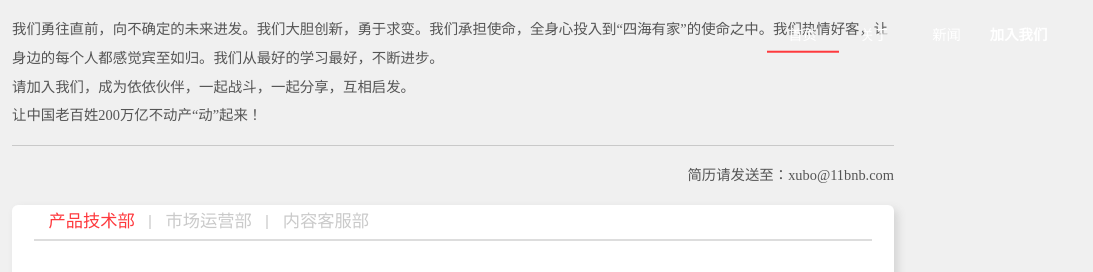
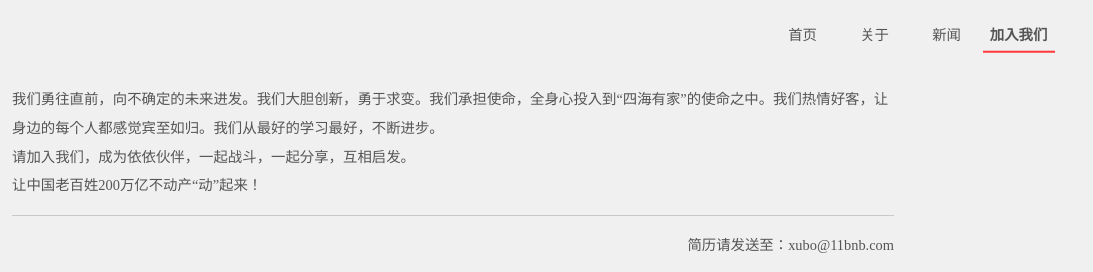
Before and after one commit to WenqiZhou/11bnb_web, a plain HTML site: page official/join_us.html in a window 1280 px wide. Shown: the top 272 px of the page, 187-1280 px from the left. Drawn offline with Linux system fonts and the light colour scheme.

Commit message:
修改h5标签

```diff
--- a/official/static/v2/less/fragment/header.less
+++ b/official/static/v2/less/fragment/header.less
@@ -7,7 +7,7 @@
   width: 100%;
   //height: 70px;
   .height(40px, 70px, 70px);
-  &.header{
+  &.header-about{
     position:absolute;
   }
   .logo {
--- a/official/static/v2/less/index.less
+++ b/official/static/v2/less/index.less
@@ -102,13 +102,13 @@
 .media-sm({ html {
   font-size: 100px;
 } });
-.media-sm({ header {
+.media-sm({ .header {
   li {
     font-size: 0.35rem;
   }
 } });
 @media screen and(min-width: 567px) and(max-width: 640px) {
-  header li {
+  .header li {
     font-size: 0.2rem !important;
   }
 }
--- a/official/static/v2/less/join_us.less
+++ b/official/static/v2/less/join_us.less
@@ -116,8 +116,8 @@
     } });
 }
 
-header {
-  nav {
+.header {
+  .nav {
     color: #555555;
     a {
       &:hover {
@@ -127,8 +127,8 @@ header {
   }
 }
 
-header {
-  nav {
+.header {
+  .nav {
     background-color: transparent;
     .bor {
       left: 75%;
--- a/official/static/v2/less/news.less
+++ b/official/static/v2/less/news.less
@@ -127,8 +127,8 @@ header {
   });
 }
 
-header {
-  nav {
+.header {
+  .nav {
     color: #555555;
     a {
       &:hover {
```
Also changed, not shown: official/about.html (+1 -1 lines), official/static/v2/css/about.css, official/static/v2/css/fragment/header.css, official/static/v2/css/index.css, official/static/v2/css/join_us.css, official/static/v2/css/news.css.
